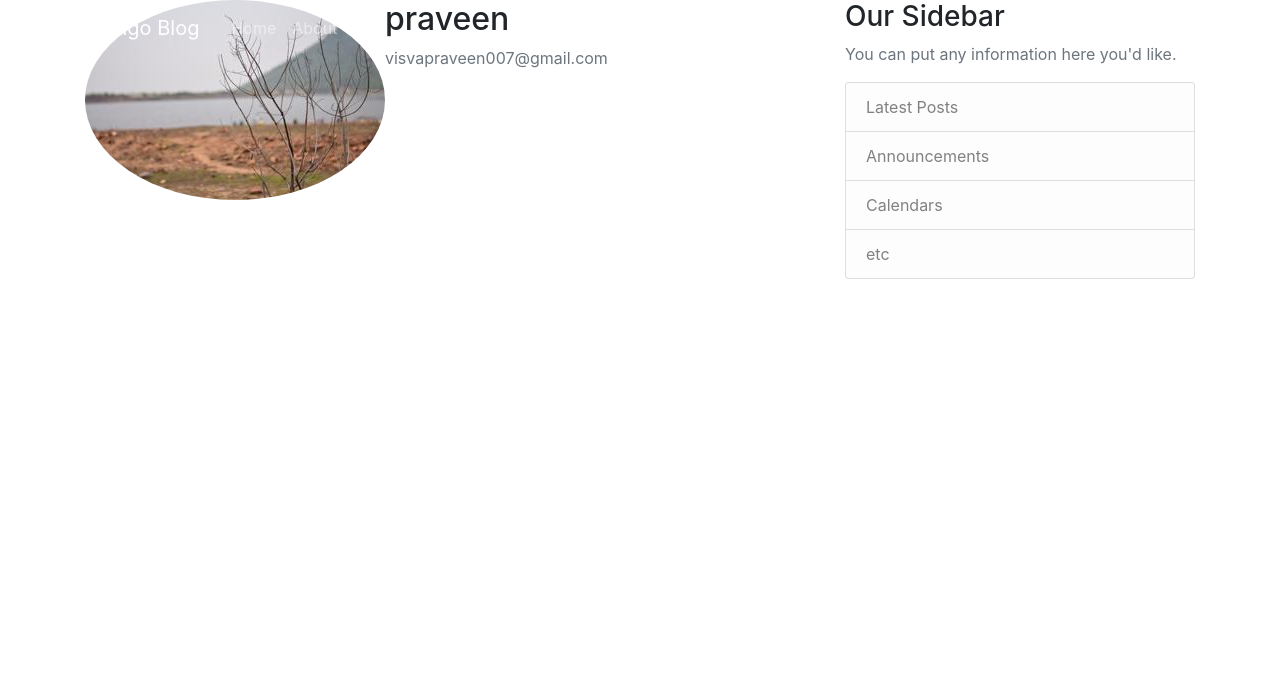
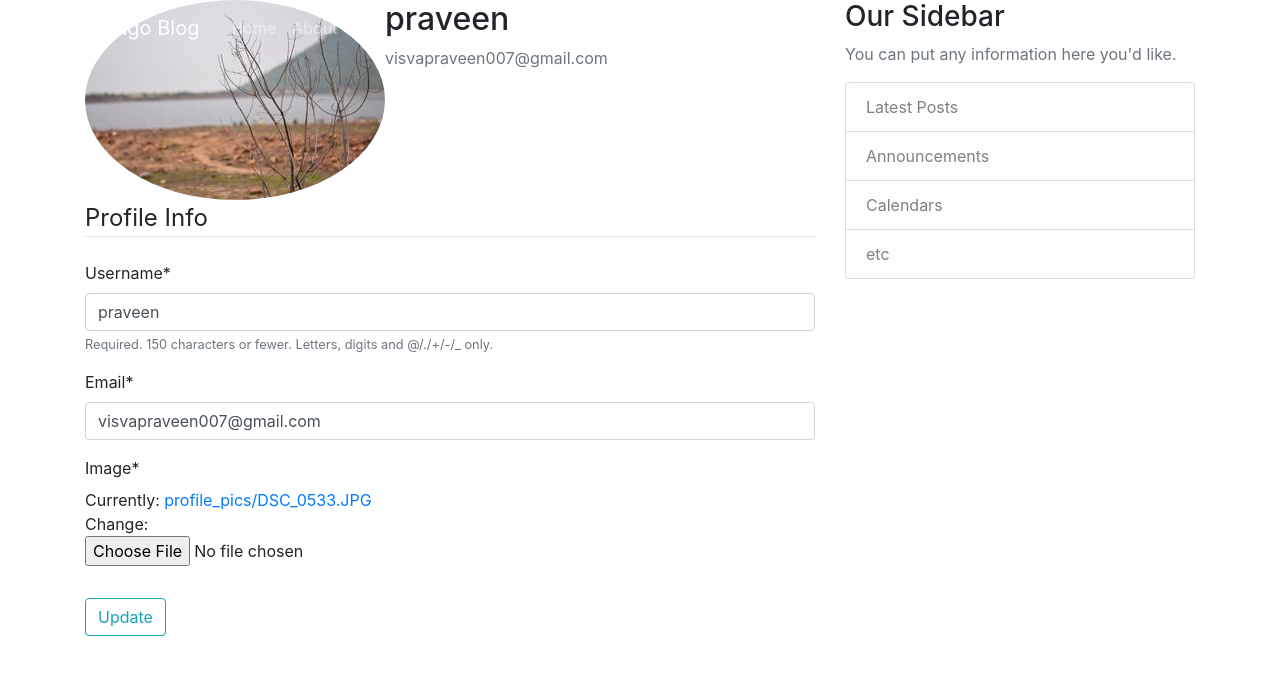
Before and after one commit to praveenvisva/blog, a Django app: page /profile/ in a window 1280 px wide. Shown: the top 675 px of the page. Run offline with Django 3.2, Linux system fonts and the light colour scheme; a user stored in the database is signed in; data comes from the database, SQL or seed files in the repository; both versions use the stored data as it was after the commit; some libraries are stand-ins or nearby versions.

Commit message:
Task: profile update and pics

```diff
--- a/blog/templates/blog/home.html
+++ b/blog/templates/blog/home.html
@@ -2,6 +2,7 @@
 {% block content %}
 {% for post in posts %}
     <article class="media content-section">
+        <img class="rounded-circle article-img" src="{{ post.author.profile.image.url }}">
       <div class="media-body">
         <div class="article-metadata">
           <a class="mr-2" href="#">{{ post.author }}</a>
--- a/users/forms.py
+++ b/users/forms.py
@@ -1,6 +1,7 @@
 from django import forms
 from django.contrib.auth.models import User
 from django.contrib.auth.forms import UserCreationForm
+from .models import Profile
 
 
 class UserRegisterForm(UserCreationForm):
@@ -9,3 +10,18 @@
     class Meta:
         model = User
         fields = ['username', 'email', 'password1', 'password2']
+
+
+class UserUpdateForm(forms.ModelForm):
+    email = forms.EmailField()
+
+    class Meta:
+        model = User
+        fields = ['username', 'email']
+
+
+class ProfileUpdateForm(forms.ModelForm):
+
+    class Meta:
+        model = Profile
+        fields = ['image']
--- a/users/models.py
+++ b/users/models.py
@@ -1,3 +1,4 @@
+from PIL import Image
 from django.db import models
 from django.contrib.auth.models import User
 
@@ -8,4 +9,13 @@
 
     def __str__(self):
         return '{} Profile'.format(self.user.username)
-# Create your models here.
+
+    def save(self):
+        super().save()
+
+        img = Image.open(self.image.path)
+
+        if img.height> 300 or img.width>300:
+            output_size = (300,300)
+            img.thumbnail(output_size)
+            img.save(self.image.path)
--- a/users/templates/users/profile.html
+++ b/users/templates/users/profile.html
@@ -9,6 +9,17 @@
           <p class="text-secondary">{{ user.email }}</p>
         </div>
       </div>
-      <!-- FORM HERE -->
+      <form method="POST" enctype="multipart/form-data">
+            {% csrf_token %}
+            <fieldset class="form-group">
+                <legend class="border-bottom mb-4">Profile Info</legend>
+                {{ u_form|crispy }}
+                {{ p_form|crispy }}
+            </fieldset>
+            <div class="form-group">
+                <button class="btn btn-outline-info" type="submit">Update</button>
+            </div>
+
+        </form>
     </div>
 {% endblock content %}
--- a/users/views.py
+++ b/users/views.py
@@ -2,7 +2,7 @@
 from django.contrib import messages
 from django.contrib.auth.decorators import login_required
 
-from .forms import UserRegisterForm
+from .forms import UserRegisterForm, UserUpdateForm, ProfileUpdateForm
 
 
 def register(request):
@@ -19,4 +19,16 @@
 
 @login_required()
 def profile(request):
-    return render(request, 'users/profile.html')
+    if request.method == 'POST':
+        u_form = UserUpdateForm(request.POST, instance=request.user)
+        p_form = ProfileUpdateForm(request.POST, request.FILES, instance=request.user.profile)
+        if u_form.is_valid() and p_form.is_valid():
+            u_form.save()
+            p_form.save()
+            messages.success(request, "Your account has been updated")
+            return redirect('profile')
+    else:
+        u_form = UserUpdateForm(instance=request.user)
+        p_form = ProfileUpdateForm(instance=request.user.profile)
+    context = {"u_form": u_form, "p_form": p_form}
+    return render(request, 'users/profile.html', context)
```
Also changed, not shown: db.sqlite3, media/profile_pics/0_142.JPG (deleted), media/profile_pics/DSC_0533.JPG (added).
